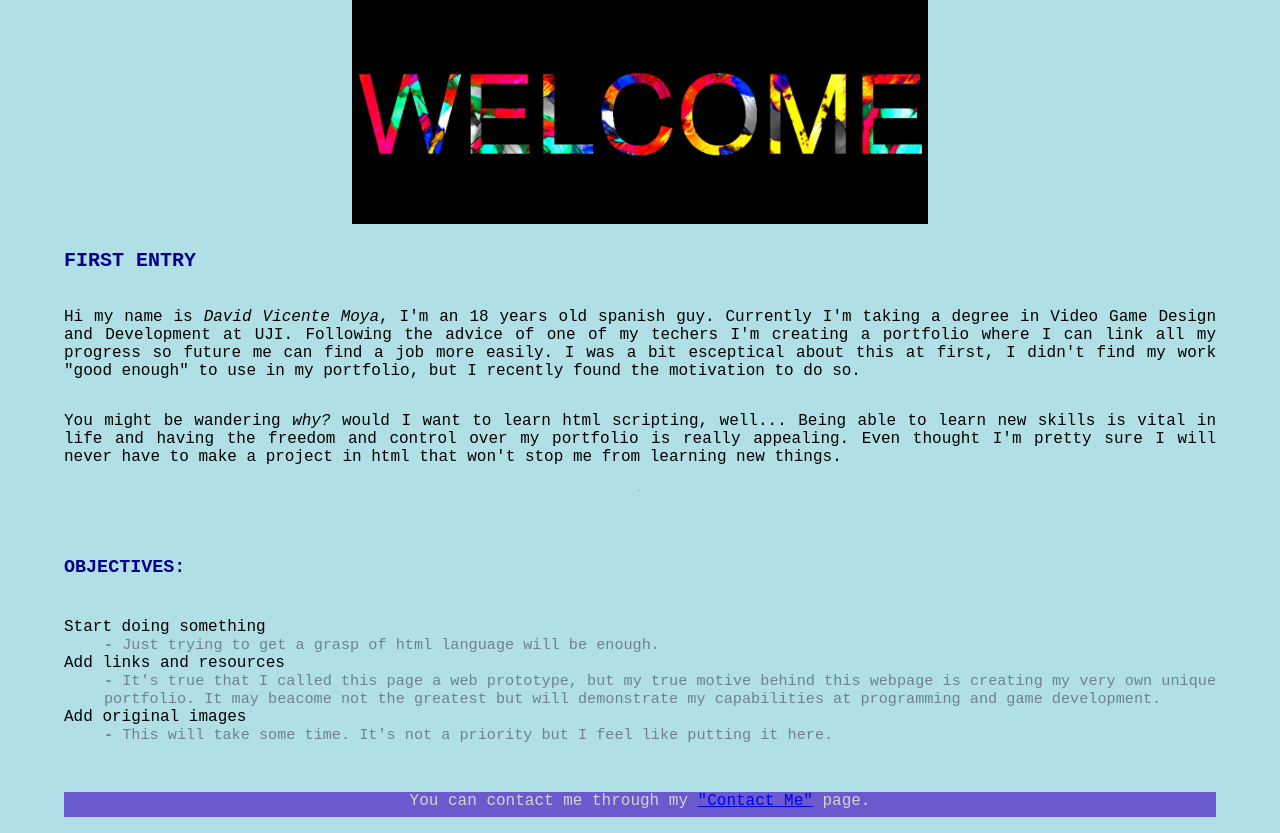
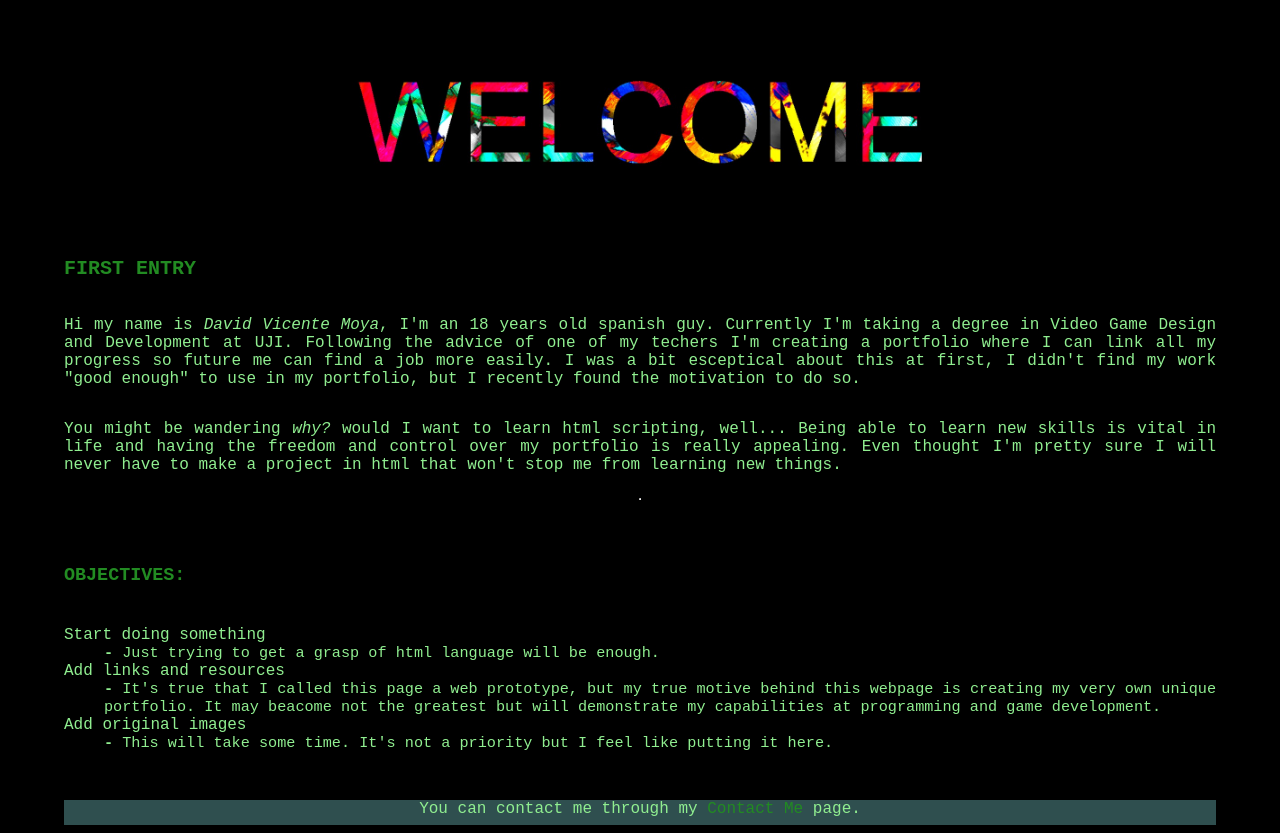
Before and after one commit to DavidVicenteMoya/MyWebPrototype, a plain HTML site: page index.html in a window 1280 px wide. Drawn offline with Linux system fonts and the light colour scheme.

Commit message:
First redesign
- I just wanted to clean up the page a bit, now I like the looks of it abit more

```diff
--- a/Styles/stylesContactMePage.css
+++ b/Styles/stylesContactMePage.css
@@ -1,15 +1,14 @@
 body
 {
-	/*Background and general appearance of the main page*/
-	background-color: powderblue;
+	/*Background and general appearance*/
+	background-color: black;
 	margin-right: 5%;
 	margin-left: 5%;
-	margin-top: 0%;
-	margin-bottom: 0%;
 
 	/*General text settings*/
 	text-align: justify;
 	font-family: 'Courier New', monospace;
+	colopr: green;
 
 	/*Display general settings*/
 	display: grid;
@@ -17,19 +16,16 @@ body
 }
 
 	/*Particular text cases*/
-h4
-{
-	color:  darkblue;
-	font-size: 115%;
-}
+h4 { color: forestgreen; font-size: 115%; }
+p, pre{ color: lightgreen; }
 
 header
 {
 	text-align: center;
-	color: lightgrey;
+	color: lightgreen;
 
 	min-height: 25px;
-	background: slateblue;
+	background: darkslateblue;
 	margin-left: 0%;
 	margin-right: 0%;
 }
--- a/Styles/stylesMainPage.css
+++ b/Styles/stylesMainPage.css
@@ -1,15 +1,14 @@
 body
 {
-	/*Background and general appearance of the main page*/
-	background-color: powderblue;
+	/*Background and general appearance*/
+	background-color: black;
 	margin-right: 5%;
 	margin-left: 5%;
-	margin-top: 0%;
-	margin-bottom: 0%;
 
 	/*General text settings*/
 	text-align: justify;
 	font-family: 'Courier New', monospace;
+	colopr: green;
 
 	/*Display general settings*/
 	display: grid;
@@ -17,31 +16,40 @@ body
 }
 
 	/*Particular text cases*/
-h4
-{
-	color: darkblue;
-	font-size: 115%;
-}
-
-h3
-{
-	color: darkblue;
-	font-size: 125%;
-}
-
-dd
-{
-	font-size: 95%;
-	color: slategrey;
-}
+h4 { color: forestgreen; font-size: 115%; }
+h3 { color: forestgreen; font-size: 125%; }
+p, pre, dt{ color: lightgreen; }
+dd{	font-size: 95%;	color: lightgreen; }
 
 footer
 {
 	text-align: center;
-	color: lightgrey;
+	color: lightgreen;
 
 	min-height: 25px;
-	background: slateblue;
+	background: darkslategrey;
 	margin-left: 0%;
 	margin-right: 0%;
 }
+
+/* Link colors  */
+a:link {
+  color: forestgreen;
+  background-color: transparent;
+  text-decoration: none;
+}
+a:visited {
+  color: pink;
+  background-color: transparent;
+  text-decoration: none;
+}
+a:hover {
+  color: red;
+  background-color: transparent;
+  text-decoration: underline;
+}
+a:active {
+  color: lightgreen;
+  background-color: transparent;
+  text-decoration: underline;
+}
--- a/index.html
+++ b/index.html
@@ -2,6 +2,7 @@
 <html>
 <head>
 	<link rel="stylesheet" type="text/css" href="Styles/stylesMainPage.css">
+	<!-- To put te favIcon <link rel="icon" type="image/x-icon" href="/images/favicon.ico"> future update-->
 	<meta charset="utf-8">
 	<meta name="viewport" content="width=device-width, initial-scale=1">
 	<title>My Web Prototype</title>
@@ -34,6 +35,6 @@
 		</p>
 	</hr>
 
-	<footer>You can contact me through my <a href="SecondaryPages/contactMe.html" target="_parent">"Contact Me"</a> page.</footer>
+	<footer>You can contact me through my <a href="SecondaryPages/contactMe.html" target="_parent">Contact Me</a> page.</footer>
 </body>
 </html>
```
